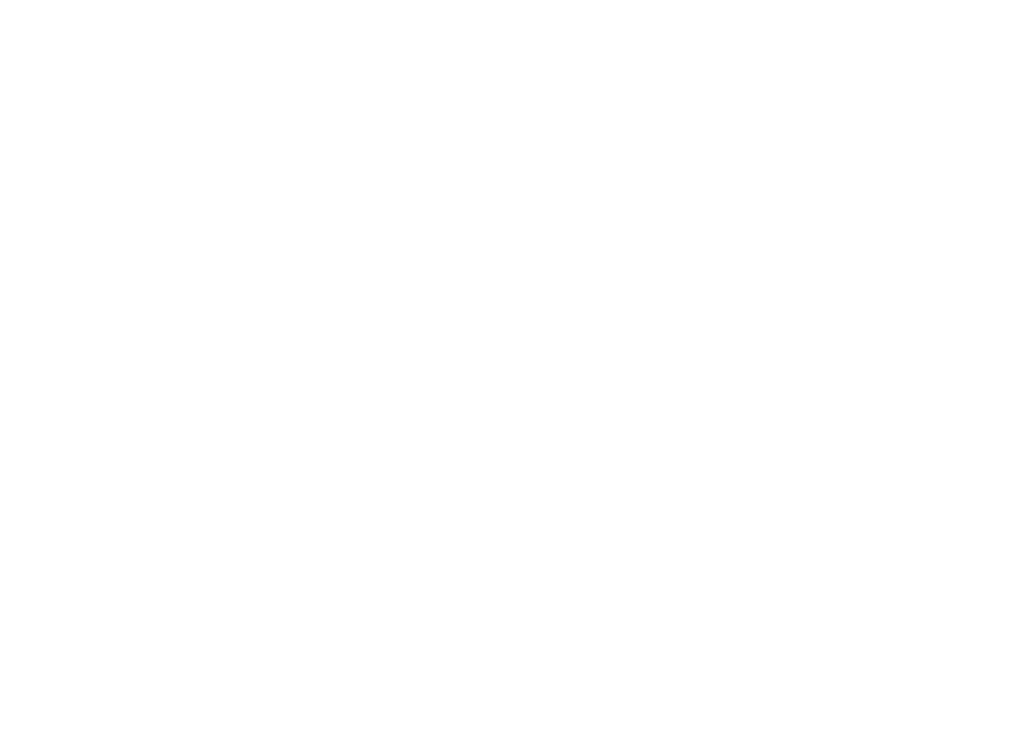
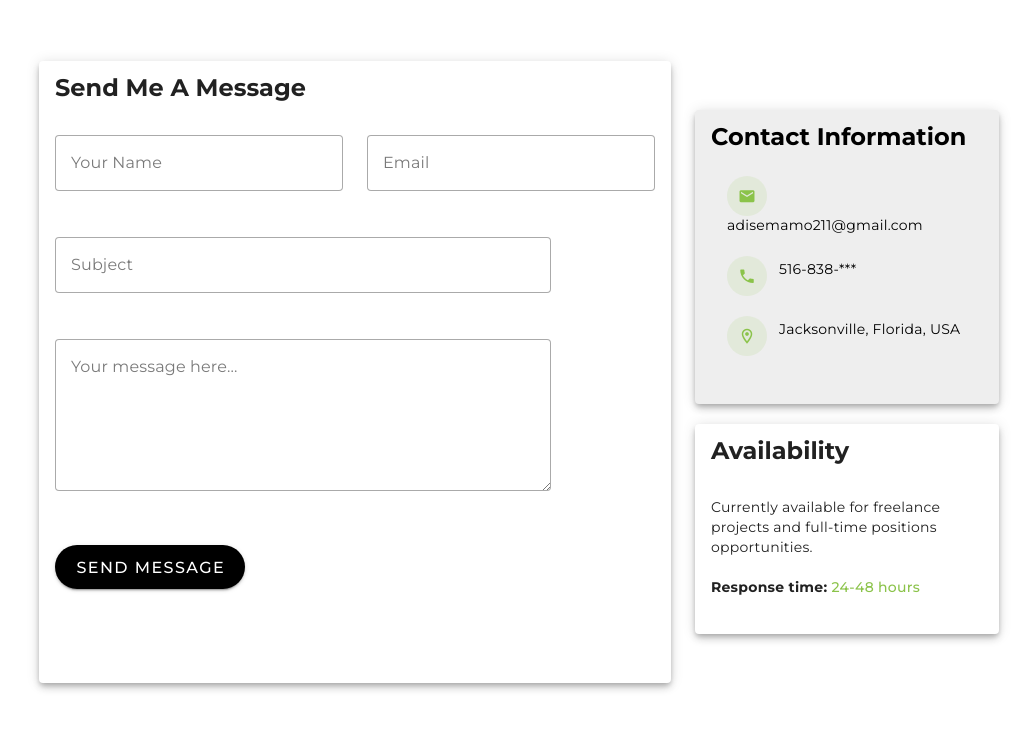
Before and after one commit to Adise211/portofolio-vue, a Vue app: page / in a window 1280 px wide. Shown: the part 2354-3084 px from the top of the page, without its empty margins (249-1280 px from the left). Before the commit the page ends 2354 px from the top, so only its background shows below. Built offline with nearby package versions, Linux system fonts and the light colour scheme.

Commit message:
added contact section

```diff
--- a/src/App.vue
+++ b/src/App.vue
@@ -94,7 +94,7 @@
         </section>
 
         <section id="projects">
-          <AppProjects></AppProjects>
+          <AppProjects :isDarkMode="isDarkMode"></AppProjects>
         </section>
 
         <section id="skills">
@@ -102,8 +102,7 @@
         </section>
 
         <section id="contact">
-          <!-- <h1>Contact</h1> -->
-          <!-- Add your content here -->
+          <AppContact :isDarkMode="isDarkMode"></AppContact>
         </section>
       </v-container>
     </v-main>
@@ -113,9 +112,10 @@
 <script>
 import AppProjects from './components/AppProjects.vue'
 import AppSkills from './components/AppSkills.vue'
+import AppContact from './components/AppContact.vue'
 
 export default {
-  components: { AppProjects, AppSkills },
+  components: { AppProjects, AppSkills, AppContact },
   data() {
     return {
       isDarkMode: false, // Dark Mode toggle
--- /dev/null
+++ b/src/components/AppContact.vue
@@ -0,0 +1,114 @@
+<template>
+  <v-container fluid style="height: 100vh">
+    <v-row class="align-center justify-center fill-height">
+      <!-- Send Email -->
+      <v-col>
+        <v-card elevation="5" :class="{ 'bg-grey-lighten-3': isDarkMode }">
+          <v-card-title class="text-h5 mb-5 font-weight-bold">Send Me A Message</v-card-title>
+          <v-card-text style="height: 70vh">
+            <v-row>
+              <v-col>
+                <v-text-field label="Your Name" variant="outlined"></v-text-field>
+              </v-col>
+              <v-col>
+                <v-text-field label="Email" variant="outlined"></v-text-field>
+              </v-col>
+            </v-row>
+            <v-row>
+              <v-col cols="10">
+                <v-text-field label="Subject" variant="outlined"></v-text-field>
+              </v-col>
+            </v-row>
+            <v-row>
+              <v-col cols="10">
+                <v-textarea label="Your message here..." variant="outlined"></v-textarea>
+              </v-col>
+            </v-row>
+            <v-row>
+              <v-btn
+                class="mx-2 rounded-xl mt-5 ml-3"
+                :color="isDarkMode ? 'light-green' : 'black'"
+                size="large"
+                >Send Message</v-btn
+              >
+            </v-row>
+          </v-card-text>
+        </v-card>
+      </v-col>
+      <!-- Personal Info -->
+
+      <v-col cols="12" md="4">
+        <v-card elevation="5" class="bg-grey-lighten-3">
+          <v-card-title class="text-h5 font-weight-bold">Contact Information</v-card-title>
+          <v-card-text style="height: 30vh">
+            <v-list class="bg-grey-lighten-3">
+              <v-list-item>
+                <v-btn
+                  color="light-green"
+                  icon="mdi-email"
+                  size="small"
+                  variant="tonal"
+                  class="cursor-default mr-3"
+                ></v-btn>
+                <span>adisemamo211@gmail.com</span>
+              </v-list-item>
+              <v-list-item>
+                <v-btn
+                  color="light-green"
+                  icon="mdi-phone"
+                  size="small"
+                  variant="tonal"
+                  class="cursor-default mr-3 mt-3"
+                ></v-btn>
+                <span>516-838-***</span>
+              </v-list-item>
+              <v-list-item>
+                <v-btn
+                  color="light-green"
+                  icon="mdi-map-marker-outline"
+                  size="small"
+                  variant="tonal"
+                  class="cursor-default mr-3 mt-3"
+                ></v-btn>
+                <span>Jacksonville, Florida, USA</span>
+              </v-list-item>
+            </v-list>
+          </v-card-text>
+        </v-card>
+        <v-card elevation="5" class="mt-5" :class="{ 'bg-grey-lighten-3': isDarkMode }">
+          <v-card-title class="text-h5 font-weight-bold mb-5">Availability</v-card-title>
+
+          <v-card-text style="height: 17vh">
+            <span
+              >Currently available for freelance projects and full-time positions
+              opportunities.</span
+            >
+            <p class="mt-5 font-weight-bold">
+              Response time: <span class="text-light-green font-weight-medium">24-48 hours</span>
+            </p>
+          </v-card-text>
+        </v-card>
+      </v-col>
+    </v-row>
+  </v-container>
+</template>
+
+<script>
+export default {
+  components: {},
+  props: {
+    isDarkMode: {
+      type: Boolean,
+      default: false,
+    },
+  },
+  data: () => ({}),
+  created() {},
+  mounted() {},
+  methods: {},
+  computed: {},
+  watch: {},
+}
+</script>
+
+<style scoped></style>
```
